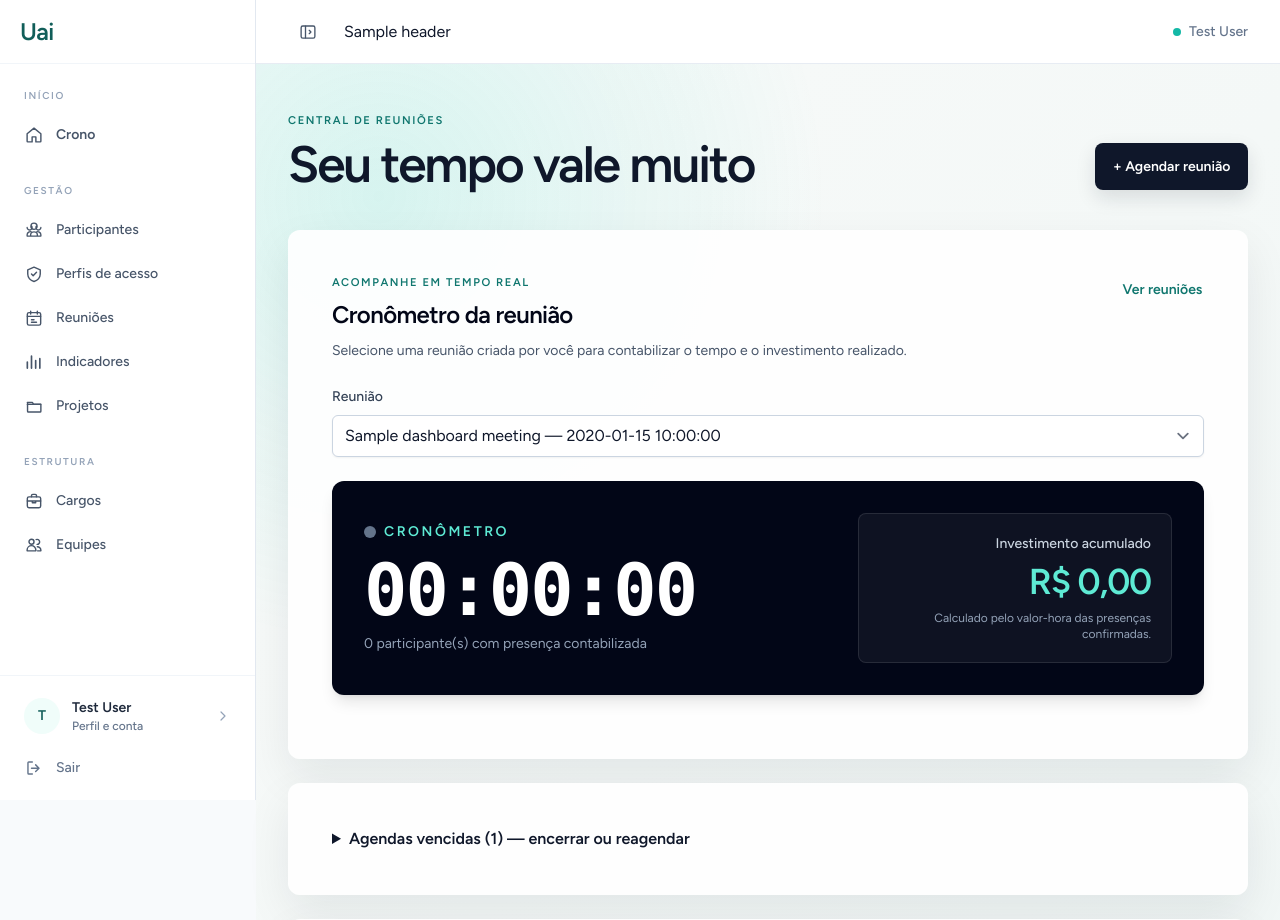
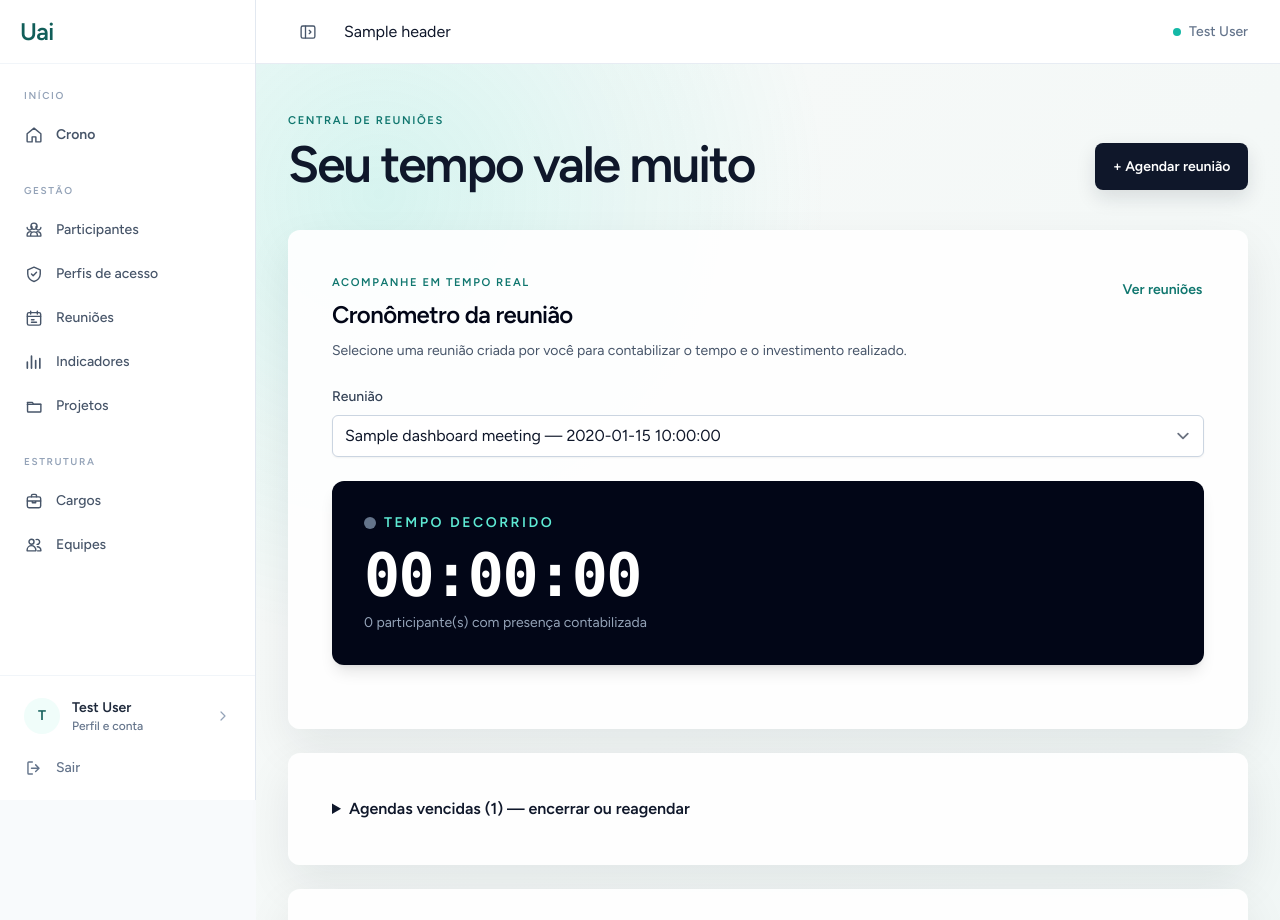
Before and after one commit to MariCristianiRibeiro/ADS_MariRibeiro_Uai.exe, a Laravel app: template resources/views/dashboard.blade.php in a window 1280 px wide. Shown: the top 920 px of the page. Run offline with Laravel 12, Linux system fonts and the light colour scheme; a user stored in the database is signed in; data comes from the database, SQL or seed files in the repository; tables that the repository leaves empty hold one stand-in row (values such as "Sample post"); the template is opened without the code that fills it: most values are stand-ins (such as "Sample title", 1, 10 or a date in 2020); style sheets or scripts are compiled from the project's sources; parts of the project's set-up code (start-up, migrations or seed data) failed here and were passed over.

Commit message:
"Melhorias Crono"

```diff
--- a/resources/views/dashboard.blade.php
+++ b/resources/views/dashboard.blade.php
@@ -28,25 +28,25 @@
                             @endforeach
                         </select>
 
-                        <div class="mt-6 grid gap-6 rounded-xl bg-slate-950 p-6 text-white shadow-lg sm:grid-cols-[minmax(0,1.2fr)_minmax(14rem,0.8fr)] sm:items-center sm:p-8">
+                        <div class="mt-6 grid gap-6 rounded-xl bg-slate-950 p-6 text-white shadow-lg {{ $canViewCosts ? 'sm:grid-cols-2' : '' }} sm:items-center sm:p-8">
+                            @if ($canViewCosts)
+                                <div>
+                                    <p class="text-sm font-semibold uppercase tracking-[0.18em] text-teal-300">Investimento acumulado</p>
+                                    <p class="mt-3 text-5xl font-bold tabular-nums tracking-tight text-white sm:text-6xl lg:text-7xl" x-text="formatCurrency(investedValue)">R$ 0,00</p>
+                                    <p class="mt-2 text-xs text-slate-400">Calculado pelo valor-hora das presenças confirmadas.</p>
+                                </div>
+                            @endif
                             <div>
                                 <div class="flex items-center gap-2 text-sm font-semibold uppercase tracking-[0.18em] text-teal-300">
                                     <span class="relative flex h-3 w-3">
                                         <span x-show="isRunning" class="absolute inline-flex h-full w-full animate-ping rounded-full bg-emerald-400 opacity-75"></span>
                                         <span class="relative inline-flex h-3 w-3 rounded-full" x-bind:class="isRunning ? 'bg-emerald-400' : 'bg-slate-500'"></span>
                                     </span>
-                                    <span x-text="isRunning ? 'Reunião em andamento' : selectedMeeting?.status === 'completed' ? 'Reunião finalizada' : 'Cronômetro'"></span>
+                                    <span>Tempo decorrido</span>
                                 </div>
-                                <p class="mt-3 font-mono text-5xl font-bold tabular-nums tracking-tight text-white sm:text-6xl lg:text-7xl" aria-live="off" x-text="formatTime()">00:00:00</p>
+                                <p class="mt-3 font-mono text-5xl font-bold tabular-nums tracking-tight text-white sm:text-6xl" aria-live="off" x-text="formatTime()">00:00:00</p>
                                 <p class="mt-2 text-sm text-slate-400"><span x-text="attendedCount"></span> participante(s) com presença contabilizada</p>
                             </div>
-                            @if ($canViewCosts)
-                                <div class="rounded-lg border border-white/10 bg-white/5 p-5 sm:text-right">
-                                    <p class="text-sm font-medium text-slate-300">Investimento acumulado</p>
-                                    <p class="mt-2 text-3xl font-bold tabular-nums tracking-tight text-teal-300 sm:text-4xl" x-text="formatCurrency(investedValue)">R$ 0,00</p>
-                                    <p class="mt-2 text-xs text-slate-400">Calculado pelo valor-hora das presenças confirmadas.</p>
-                                </div>
-                            @endif
                         </div>
 
                         <div class="mt-5 flex flex-col gap-4">
--- a/resources/views/meetings/preview.blade.php
+++ b/resources/views/meetings/preview.blade.php
@@ -20,7 +20,7 @@
                             @if ($analysis['ai_generated'])
                                 A IA avaliou o objetivo, o investimento e o contexto disponível. Os valores financeiros são calculados pelo sistema.
                             @else
-                                A análise da IA não ficou disponível: {{ $analysis['ai_error'] }} Os indicadores calculados continuam disponíveis abaixo.
+                                A análise da IA está indisponível no momento. Os indicadores calculados continuam disponíveis abaixo.
                             @endif
                         </p>
                     </div>
```
